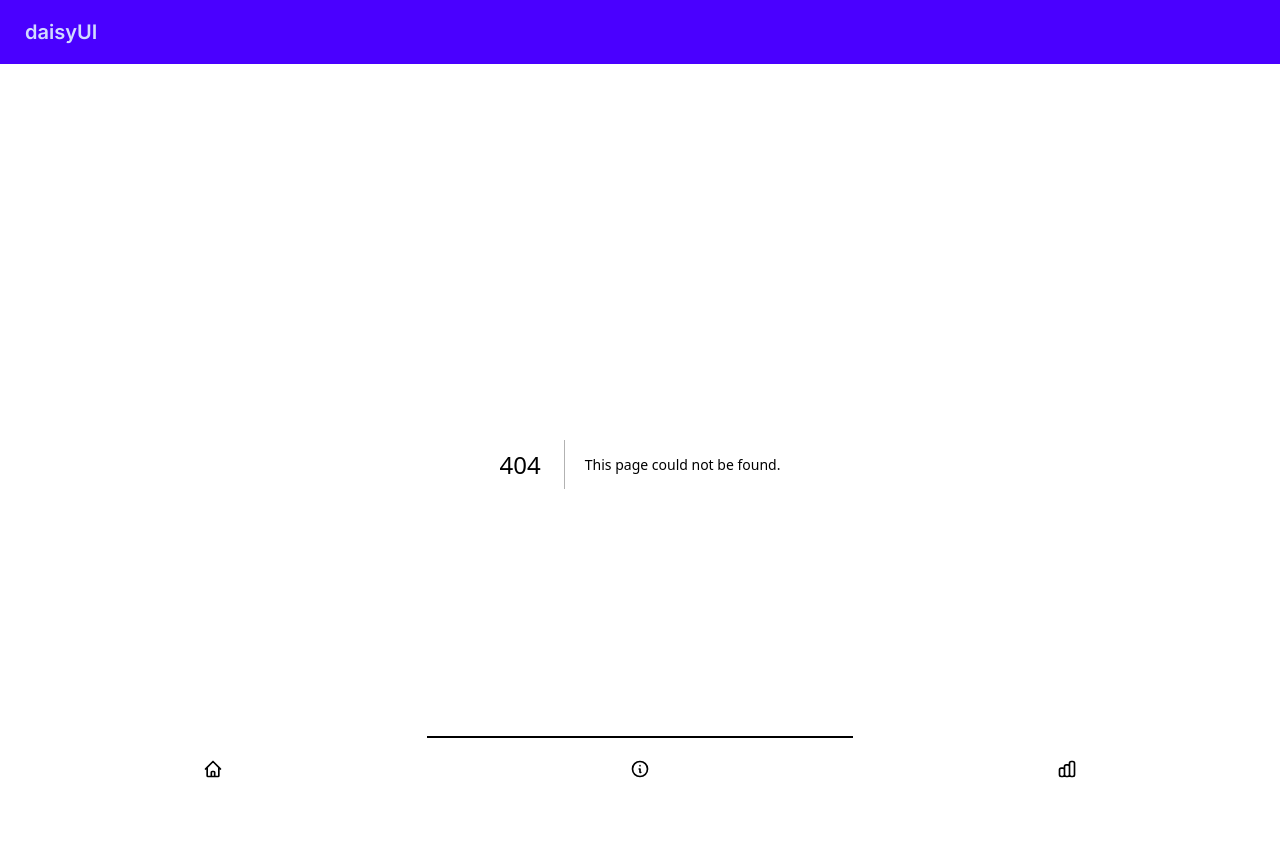
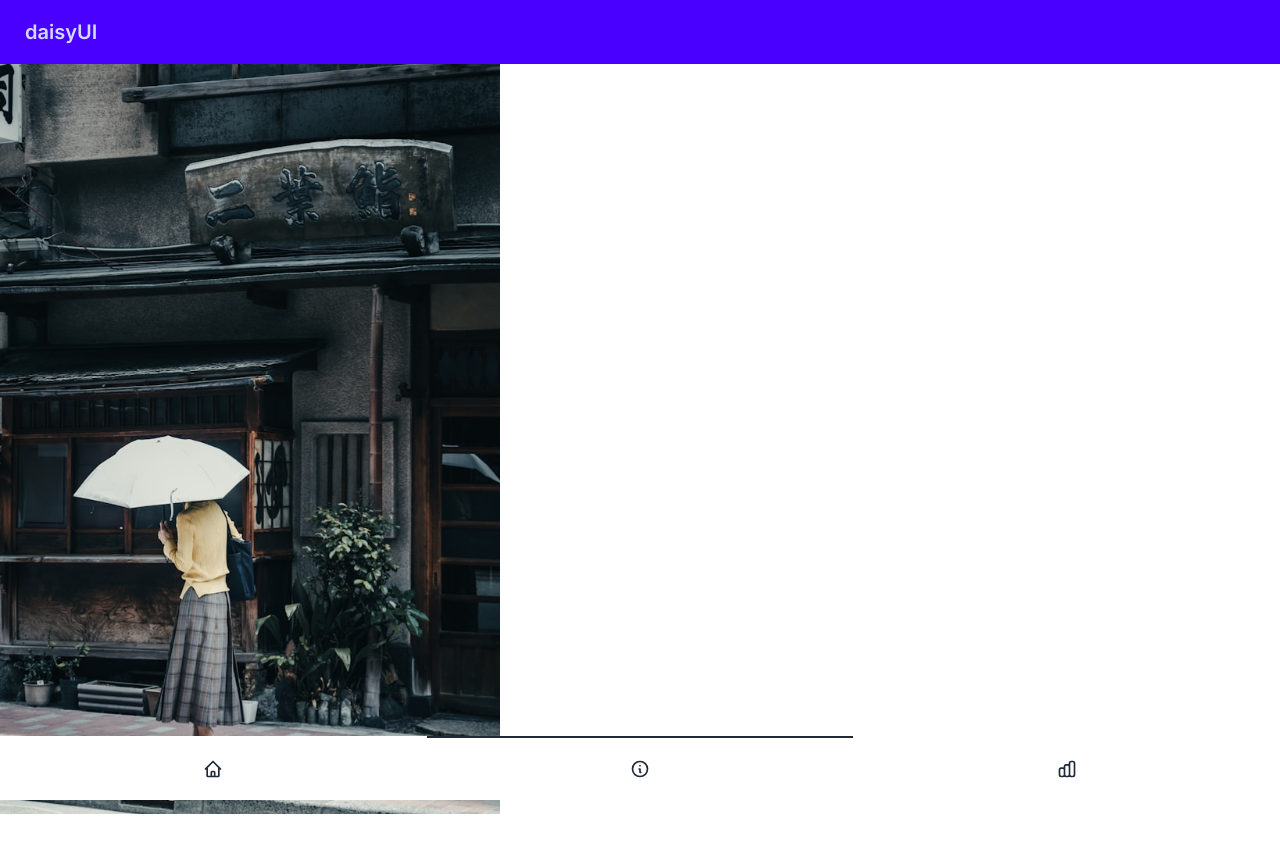
Before and after one commit to KhaledAlabssi/TEACHING-REPO-nextJS-for-frontend-fullstack-participants, a Next.js app: page /photo in a window 1280 px wide. Before the commit this address had no page. Shown: the top 852 px of the page. After the commit the page ends 814 px from the top, so only its background shows below. Built offline with nearby package versions, Linux system fonts and the light colour scheme.

Commit message:
static images

```diff
--- /dev/null
+++ b/app/photo/page.tsx
@@ -0,0 +1,14 @@
+import React from 'react'
+import photo from '../books/unsplash.jpg'
+
+function page() {
+    console.log(photo);
+
+  return (
+    <div>
+        <img src={photo.src} width={500} alt="" />
+    </div>
+  )
+}
+
+export default page
```
Also changed, not shown: app/books/unsplash.jpg (added).
